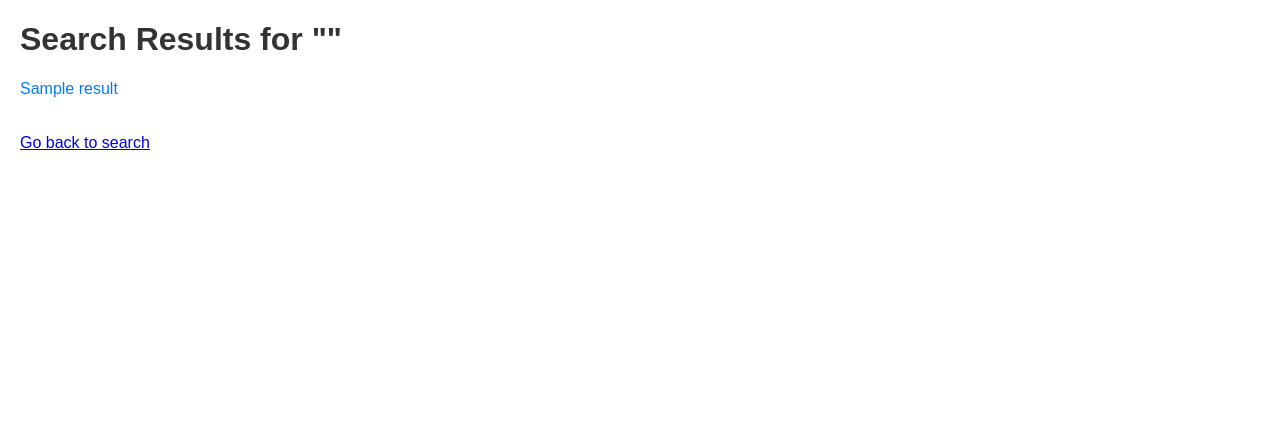
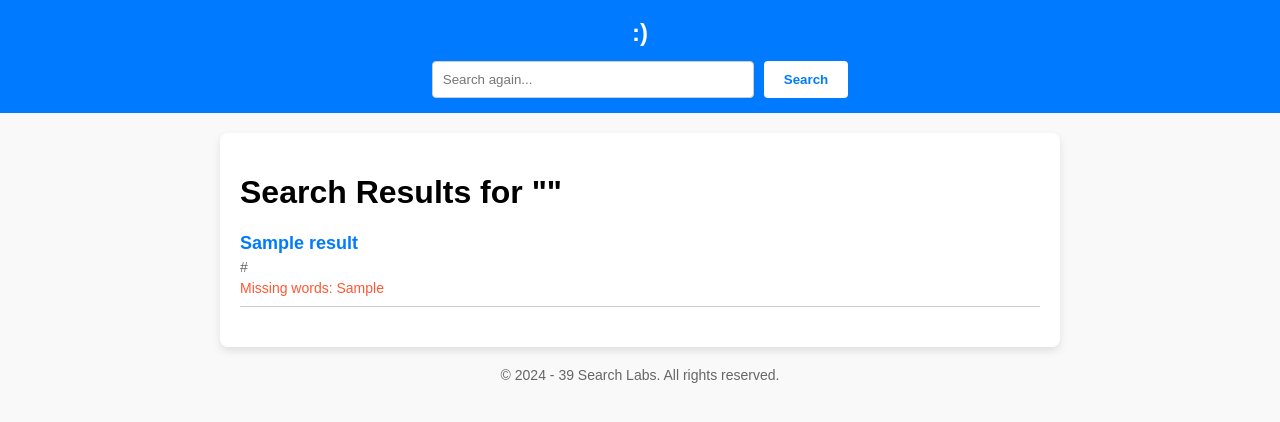
Before and after one commit to imarouani/search-engine, a Flask app: template Templates/results.html in a window 1280 px wide. Shown: the top 422 px of the page. Run offline with Flask 3, Linux system fonts and the light colour scheme; the template is opened without the code that fills it: most values are stand-ins (such as "Sample title", 1, 10 or a date in 2020).

Commit message:
added missing words and html changes

```diff
--- a/Templates/results.html
+++ b/Templates/results.html
@@ -7,45 +7,112 @@
     <style>
         body {
             font-family: Arial, sans-serif;
-            margin: 20px;
+            margin: 0;
+            padding: 0;
+            background-color: #f9f9f9;
         }
-        h1 {
-            color: #333;
+        header {
+            background-color: #007BFF;
+            color: white;
+            text-align: center; /* Center horizontally */
+            padding: 15px 20px;
         }
-        ul {
-            list-style-type: none;
-            padding: 0;
+        header h1 {
+            margin: 0;
+            font-size: 24px;
+            line-height: 1.5;
         }
-        ul li {
-            margin: 5px 0;
+        header form {
+            margin-top: 10px;
+            display: flex;
+            justify-content: center;
         }
-        ul li a {
+        header input[type="text"] {
+            padding: 10px;
+            width: 300px;
+            margin-right: 10px;
+            border: 1px solid #ccc;
+            border-radius: 4px;
+        }
+        header button {
+            padding: 10px 20px;
+            background-color: white;
+            color: #007BFF;
+            border: none;
+            border-radius: 4px;
+            cursor: pointer;
+            font-weight: bold;
+        }
+        header button:hover {
+            background-color: #0056b3;
+            color: white;
+        }
+        .container {
+            max-width: 800px;
+            margin: 20px auto;
+            background: white;
+            padding: 20px;
+            box-shadow: 0 4px 8px rgba(0, 0, 0, 0.1);
+            border-radius: 8px;
+        }
+        .result {
+            margin-bottom: 20px;
+            padding-bottom: 10px;
+            border-bottom: 1px solid #ccc;
+        }
+        .result-title {
+            font-size: 18px;
+            font-weight: bold;
+            color: #007BFF;
             text-decoration: none;
-            color: #007BFF;
         }
-        ul li a:hover {
+        .result-title:hover {
             text-decoration: underline;
         }
-        .no-results {
-            color: red;
+        .result-url {
+            font-size: 14px;
+            color: #666;
+            margin-top: 5px;
         }
-        .back-link {
+        .missing-words {
+            font-size: 14px;
+            color: #FF5733; /* Orange color to indicate missing words */
+            margin-top: 5px;
+        }
+        footer {
+            text-align: center;
             margin-top: 20px;
-            display: inline-block;
+            color: #666;
+            font-size: 14px;
         }
     </style>
 </head>
 <body>
+    <header>
+      <h1> :) </h1>
+        <form action="/search" method="get">
+            <input type="text" name="q" placeholder="Search again..." required>
+            <button type="submit">Search</button>
+        </form>
+    </header>
+    <div class="container">
         <h1>Search Results for "{{ query }}"</h1>
         {% if results %}
-        <ul>
             {% for result in results %}
-            <li><a href="{{ result }}" target="_blank">{{ result }}</a></li>
+                <div class="result">
+                    <a class="result-title" href="{{ result['url'] }}" target="_blank">{{ result['title'] }}</a>
+                    <div class="result-url">{{ result['url'] }}</div>
+                    {% if result['missing_words'] %}
+                        <div class="missing-words">Missing words: {{ result['missing_words'] | join(', ') }}</div>
+                    {% endif %}
+                </div>
             {% endfor %}
-        </ul>
         {% else %}
-        <p class="no-results">No results found for your query.</p>
+            <p>No results found for your query.</p>
         {% endif %}
-    <a class="back-link" href="/">Go back to search</a>
+    </div>
+    <footer>
+        &copy; 2024 - 39 Search Labs. All rights reserved.
+    </footer>
 </body>
 </html>
--- a/crwl.py
+++ b/crwl.py
@@ -10,7 +10,7 @@ prefix = "https://vm009.rz.uos.de/crawl/"  # Only follow links within this domai
 # Initialize structures
 agenda = [base_url]  # Queue of URLs to visit
 visited_urls = set()  # Keep track of visited URLs to avoid duplicates
-index = {}  # Dictionary to store word-to-URL mappings
+index = {}  # Dictionary to store URL-to-content mappings
 
 
 def fetch_page(url):
@@ -25,19 +25,13 @@ def fetch_page(url):
 
 
 def index_page(url, soup):
-    """Extract words from the page and update the index."""
+    """Extract the full text content of a page and store it in the index."""
     if soup is None:
         return
 
     # Extract text content
-    text = soup.get_text(strip=True)
-    words = re.findall(r'\w+', text.lower())  # Split text into words, convert to lowercase
-
-    for word in words:
-        if word not in index:
-            index[word] = []
-        if url not in index[word]:
-            index[word].append(url)
+    text = soup.get_text(separator=" ", strip=True)  # Get all text content as a single string
+    index[url] = text  # Map the URL to its full text content
 
 
 def is_valid_link(link):
@@ -74,29 +68,34 @@ def crawl():
 
 
 def search(query):
-    """Search the index for pages containing all query words."""
-    words = query.lower().split()
-    if not words:
-        return []
+    """Search the index for pages containing any query words and identify missing words."""
+    query = query.lower().strip()
+    words = query.split()  # Split the query into individual words
+    results = []
 
-    # Find URLs containing all words
-    result = set(index.get(words[0], []))
-    for word in words[1:]:
-        result &= set(index.get(word, []))
+    for url, content in index.items():
+        content_lower = content.lower()
 
-    return list(result)
+        # Find matching and missing words
+        matching_words = [word for word in words if word in content_lower]
+        missing_words = [word for word in words if word not in content_lower]
 
+        # Include the result if at least one word matches
+        if matching_words:
+            try:
+                soup = fetch_page(url)
+                title = soup.title.string.strip() if soup and soup.title else "No Title"
+                results.append({
+                    "url": url,
+                    "title": title,
+                    "missing_words": missing_words  # Include missing words in the result
+                })
+            except Exception as e:
+                print(f"Error fetching title for {url}: {e}")
+                results.append({
+                    "url": url,
+                    "title": "No Title",
+                    "missing_words": missing_words
+                })
 
-if __name__ == "__main__":
-    # Start crawling
-    print("Starting crawl...")
-    crawl()
-    print("Crawling completed!")
-
-    # Display search results
-    while True:
-        query = input("Enter search query (or type 'exit' to quit): ").strip()
-        if query.lower() == "exit":
-            break
-        results = search(query)
-        print(f"Results for '{query}': {results}")
+    return results
```
Also changed, not shown: Templates/index.html (+53 -5 lines), search.py (renamed from main.py). Lines whose indentation alone changed are shown as unchanged.
